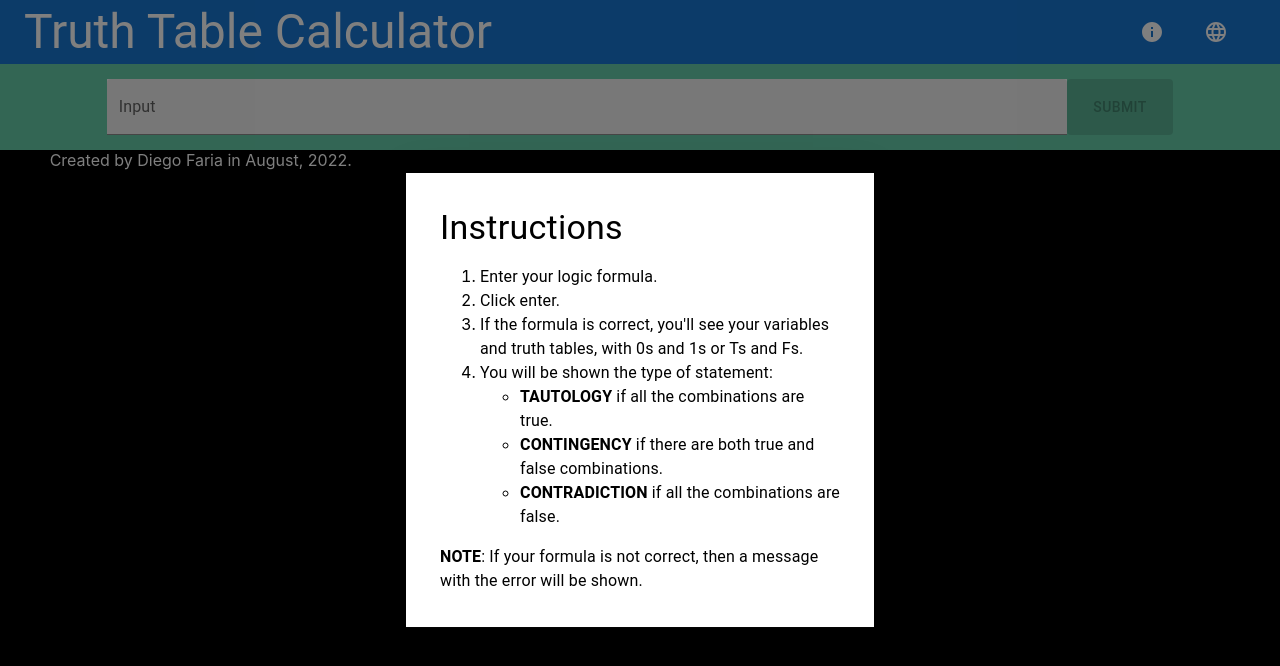
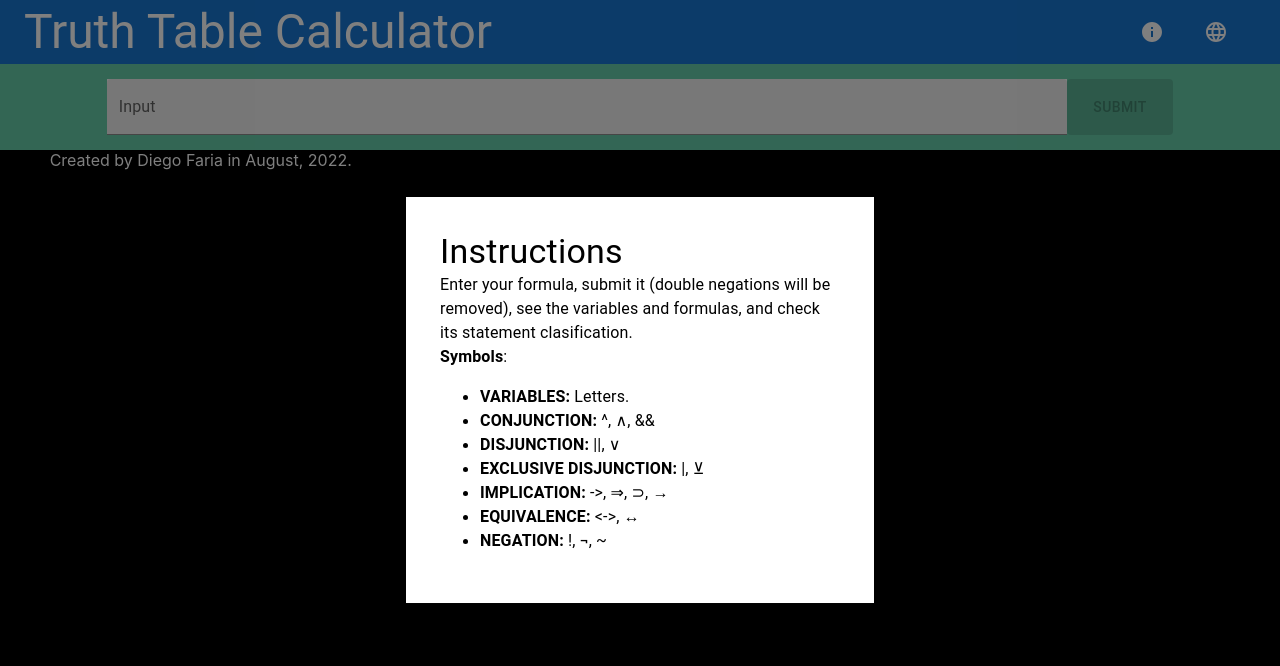
Before and after one commit to DiegoEfu/react-truth-table, a React (Create React App) app: page / in a window 1280 px wide. Both pictures are taken after a click on the button 1152 px from the left and 32 px from the top of the page. Shown: the top 666 px of the page. Built offline with nearby package versions, Linux system fonts and the light colour scheme.

Commit message:
added new symbols to write other symbols

```diff
--- a/src/components/Title/Title.jsx
+++ b/src/components/Title/Title.jsx
@@ -62,19 +62,17 @@ const Title = () => {
                 <Typography id="modal-modal-title" variant="h4">
                     Instructions
                 </Typography>
-                <ol>
-                    <li><Typography variant="body1">Enter your logic formula.</Typography></li>
-                    <li><Typography variant="body1">Click enter.</Typography></li>
-                    <li><Typography variant="body1">If the formula is correct, you'll see your variables and truth tables, with 0s and 1s or Ts and Fs.</Typography></li>
-                    <li><Typography variant="body1">You will be shown the type of statement:</Typography>
-                        <ul>
-                            <li><Typography variant='body1'><strong>TAUTOLOGY</strong> if all the combinations are true.</Typography></li>
-                            <li><Typography variant='body1'><strong>CONTINGENCY</strong> if there are both true and false combinations.</Typography></li>
-                            <li><Typography variant='body1'><strong>CONTRADICTION</strong> if all the combinations are false.</Typography></li>
-                        </ul>
-                    </li>
-                </ol>
-                <Typography variant='body1'><strong>NOTE</strong>: If your formula is not correct, then a message with the error will be shown.</Typography>
+                <Typography variant='body1'>Enter your formula, submit it (double negations will be removed), see the variables and formulas, and check its statement clasification.</Typography>
+                <Typography variant='body1'><strong>Symbols</strong>:</Typography>
+                <ul>
+                    <li><Typography variant='body1'><strong>VARIABLES:</strong> Letters.</Typography></li>
+                    <li><Typography variant='body1'><strong>CONJUNCTION:</strong> ^, ∧, &&</Typography></li>
+                    <li><Typography variant='body1'><strong>DISJUNCTION:</strong> ||, ∨ </Typography></li>
+                    <li><Typography variant='body1'><strong>EXCLUSIVE DISJUNCTION:</strong> |, ⊻ </Typography></li>
+                    <li><Typography variant='body1'><strong>IMPLICATION:</strong> ->, ⇒, ⊃, →</Typography></li>
+                    <li><Typography variant='body1'><strong>EQUIVALENCE:</strong> {'<->'}, ↔ </Typography></li>
+                    <li><Typography variant='body1'><strong>NEGATION:</strong> !, ¬, ~</Typography></li>
+                </ul>
             </Box>
         </Modal>
     </>
--- a/src/components/Workspace/Input/Input.jsx
+++ b/src/components/Workspace/Input/Input.jsx
@@ -97,8 +97,9 @@ const Input = () => {
             formula = formula.replace(/->|⇒|⊃/g, '→');
             formula = formula.replace(/\|\|/g, '∨');
             formula = formula.replace(/&&|\^/g, '∧');
-            formula = formula.replace(/!/g, '¬');
+            formula = formula.replace(/!|~/g, '¬');
             formula = formula.replace(/¬¬/g, '');
+            formula = formula.replace(/\|/g, '⊻');
             formula = formula.split("");
 
             for(let i = 0; i < formula.length; i++)
@@ -111,6 +112,7 @@ const Input = () => {
 
             return formula;
         };
+
         formula = changeSymbols(formula);
         setCorrect(checkParenthesesCorrectness(formula) && checkSymbolCorrectness(formula) && Object.keys(vars).length > 0);
         setInput(formula);
```
